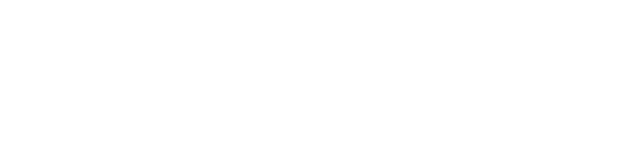
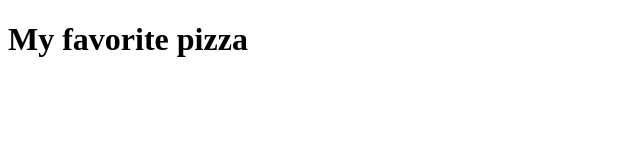
Before and after one commit to AlaplayaW/sharezza, a plain HTML site: page index.html in a window 1280 px wide. Shown: the whole page, without its empty margins (0-640 px from the left). Drawn offline with Linux system fonts and the light colour scheme.

Commit message:
Update index.html
add a title in the body

```diff
--- a/index.html
+++ b/index.html
@@ -5,6 +5,6 @@
     <title>My XXL Pizzas !</title>
   </head>
   <body>
-
+    <h1>My favorite pizza</h1>
   </body>
 </html>
```
